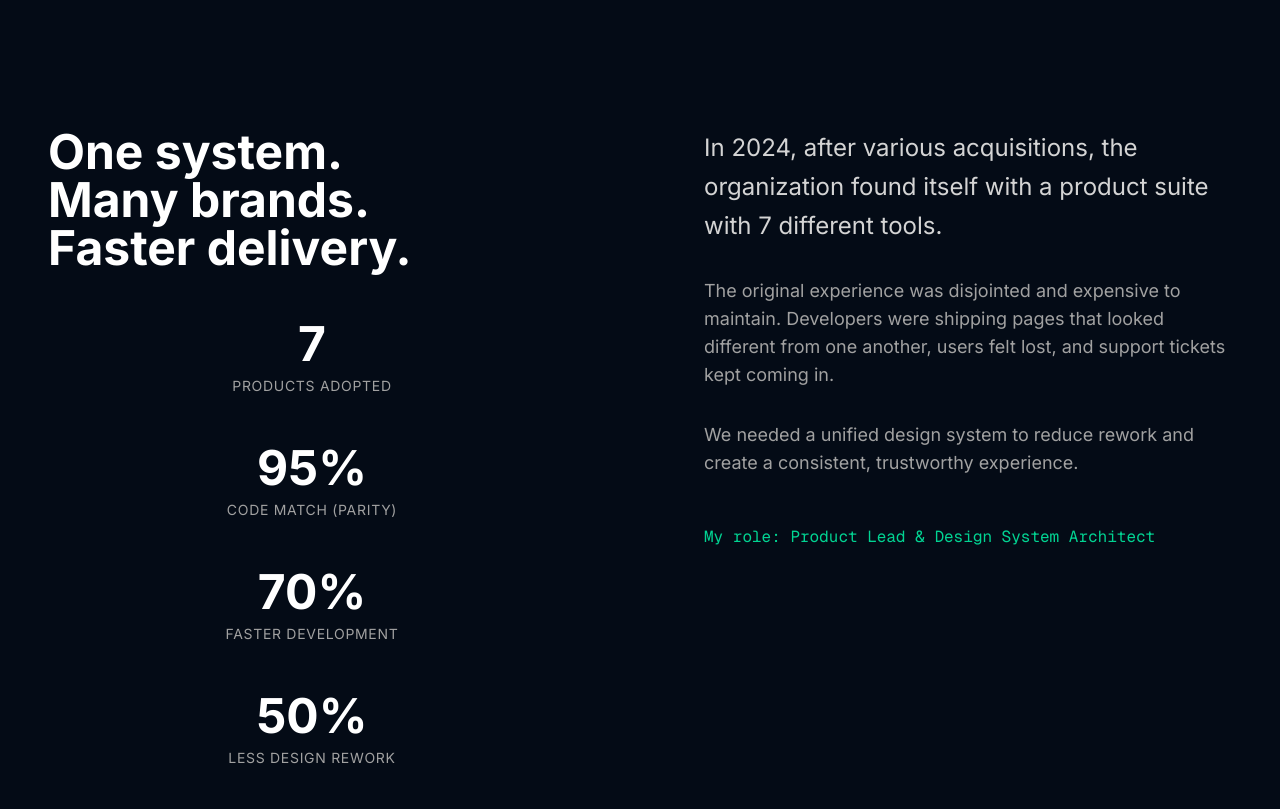
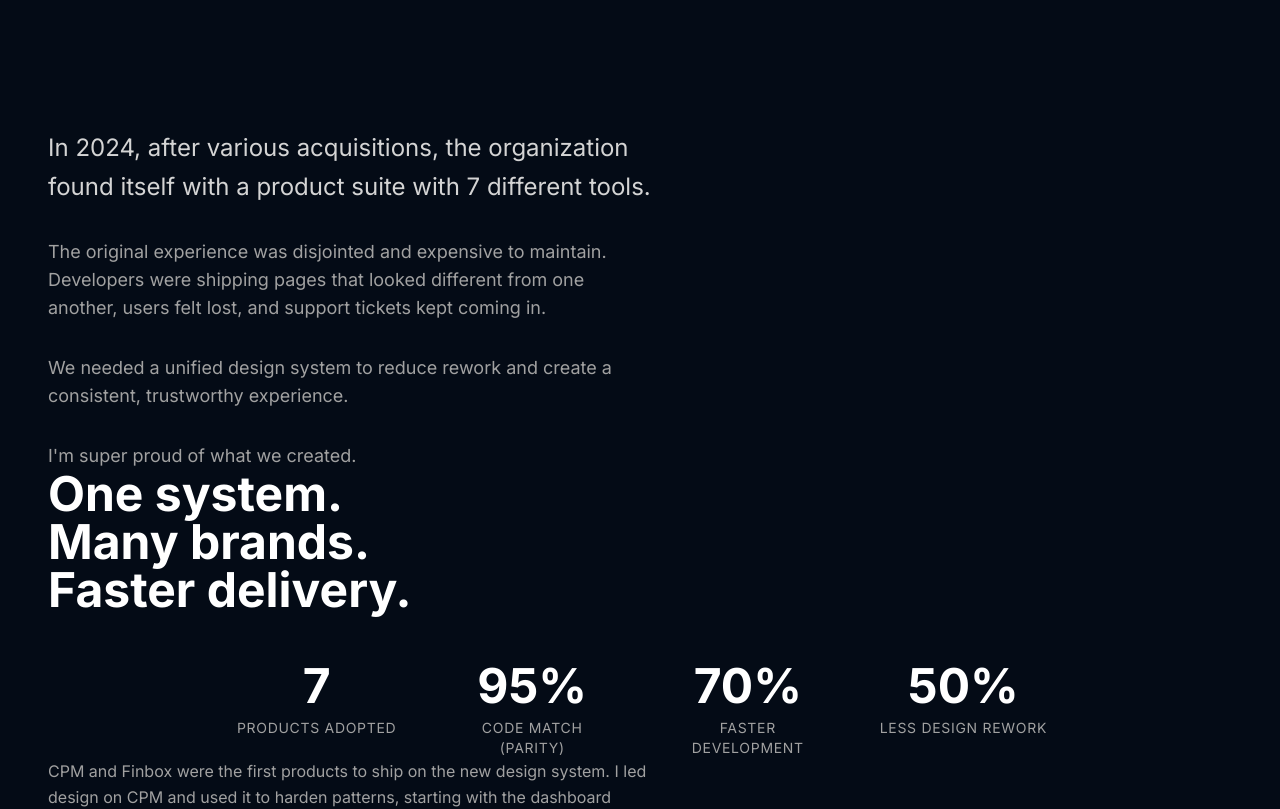
Before and after one commit to leonardodemurtas/portfolio-next, a Next.js app: page /featured/design-system in a window 1280 px wide. Shown: the part 680-1489 px from the top of the page. Built offline with nearby package versions, Linux system fonts and the light colour scheme.

Commit message:
goal section

```diff
--- a/app/featured/design-system/page.tsx
+++ b/app/featured/design-system/page.tsx
@@ -34,19 +34,40 @@ export default function DesignSystemPage() {
             </section>
 
             {/* 2. Intro & Stats Section - Dark Theme */}
-            <section className="bg-[#040B16] text-white py-20 md:py-32 px-6 md:px-12 text-center">
-                <div className="max-w-[90rem] mx-auto">
-                    <div className="grid grid-cols-1 md:grid-cols-2 gap-16 md:gap-32">
-                        <div className="flex flex-col">
-                            <h2 className="text-4xl md:text-5xl font-bold mb-12 text-left">
+            <section className="bg-[#040B16] text-white py-20 md:py-32 px-6 md:px-12 text-center flex flex-col justify-end items-center w-full">
+
+                <div className="max-w-[90rem] mx-auto flex flex-col w-full">
+                    <div className="space-y-8 max-w-[610px] text-left flex flex-col justify-start items-start">
+                        <p className="text-xl md:text-2xl leading-relaxed text-neutral-300 w-full">
+                            In 2024, after various acquisitions, the organization found itself with a product suite with 7 different tools.
+                        </p>
+                        <p className="text-lg text-neutral-400">
+                            The original experience was disjointed and expensive to maintain.
+                            Developers were shipping pages that looked different from one another,
+                            users felt lost, and support tickets kept coming in.
+                        </p>
+                        <p className="text-lg text-neutral-400">
+                            We needed a unified design system to reduce rework and create a consistent, trustworthy experience.
+                        </p>
+                        <p className="text-lg text-neutral-400">
+                           I'm super proud of what we created.
+                        </p>
+                    </div>
+
+                    <div className="space-y-8 max-w-[610px] text-left">
+                        <h2 className="text-4xl md:text-5xl font-bold mb-12 text-left w-fit">
                             One system.
                             <br />
                             Many brands.
                             <br />
                             Faster delivery.
                         </h2>
+                    </div>
 
-                            <div className="flex flex-col w-full gap-y-12">
+                    <div className="mx-auto flex flex-col">
+                        <div className="flex flex-col gap-16 md:gap-32">
+                            <div className="flex flex-col">
+                                <div className="flex flex-row w-full gap-12">
                                     {/* Stat 1 */}
                                     <div className="w-full">
                                         <div className="text-4xl md:text-5xl font-bold mb-2">7</div>
@@ -69,23 +90,14 @@ export default function DesignSystemPage() {
                                     </div>
                                 </div>
                             </div>
+                        </div>
+                    </div>
 
                     <div className="space-y-8 max-w-[610px] text-left">
-                            <p className="text-xl md:text-2xl leading-relaxed text-neutral-300">
-                                In 2024, after various acquisitions, the organization found itself with a product suite with 7 different tools.
+                        <p className="text-lga leading-relaxed text-neutral-400">
+                            CPM and Finbox were the first products to ship on the new design system. I led design on CPM and used it to harden patterns, starting with the dashboard template. The templates and color system now anchor delivery and improve UX across teams.
                         </p>
-                            <p className="text-lg text-neutral-400">
-                                The original experience was disjointed and expensive to maintain.
-                                Developers were shipping pages that looked different from one another,
-                                users felt lost, and support tickets kept coming in.
-                            </p>
-                            <p className="text-lg text-neutral-400">
-                                We needed a unified design system to reduce rework and create a consistent, trustworthy experience.
-                            </p>
-                            <p className="font-mono text-emerald-400 pt-4">
-                                My role: Product Lead & Design System Architect
-                            </p>
-                        </div>
+
                     </div>
                 </div>
             </section>
```
Lines whose indentation alone changed are shown as unchanged.
